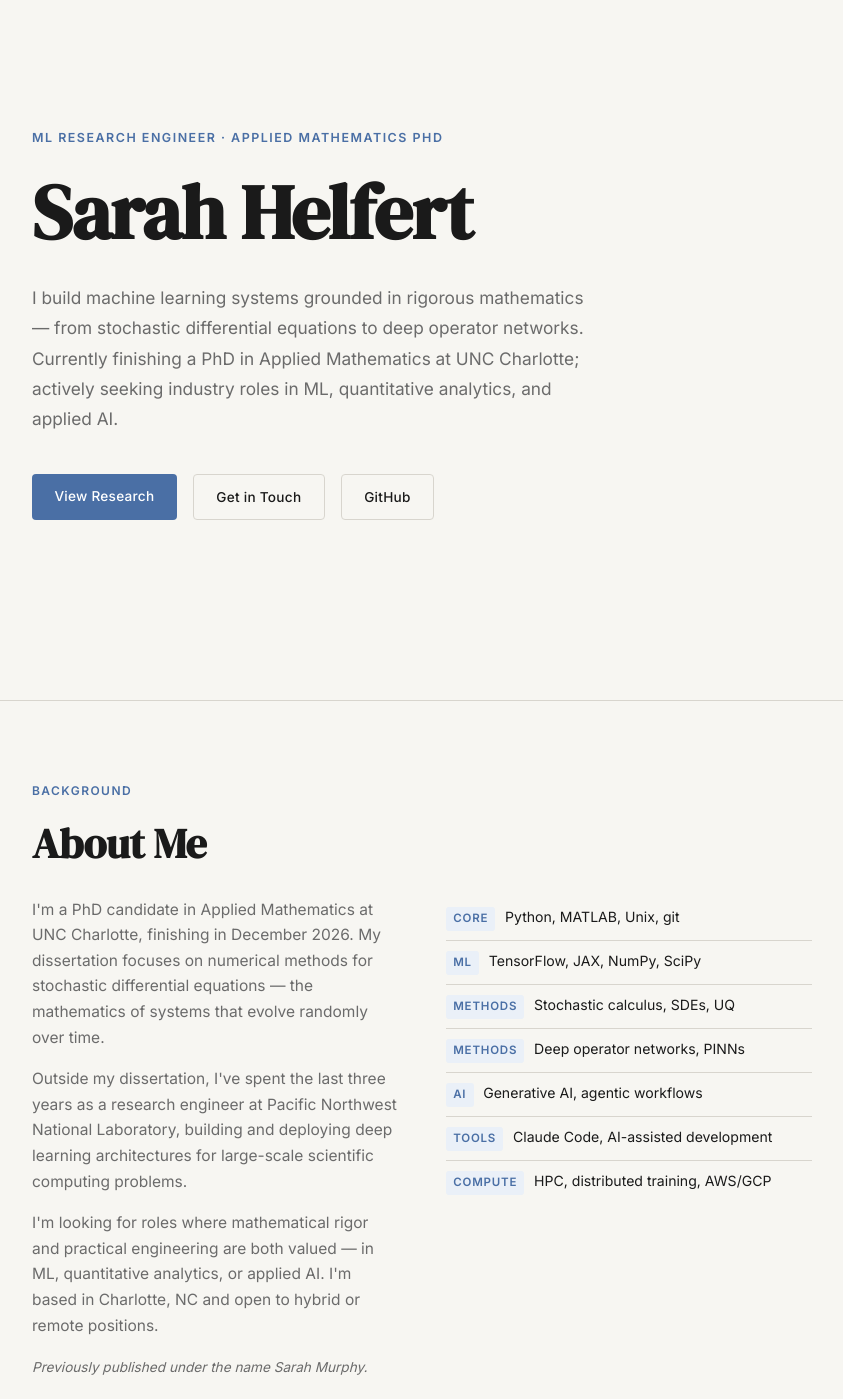
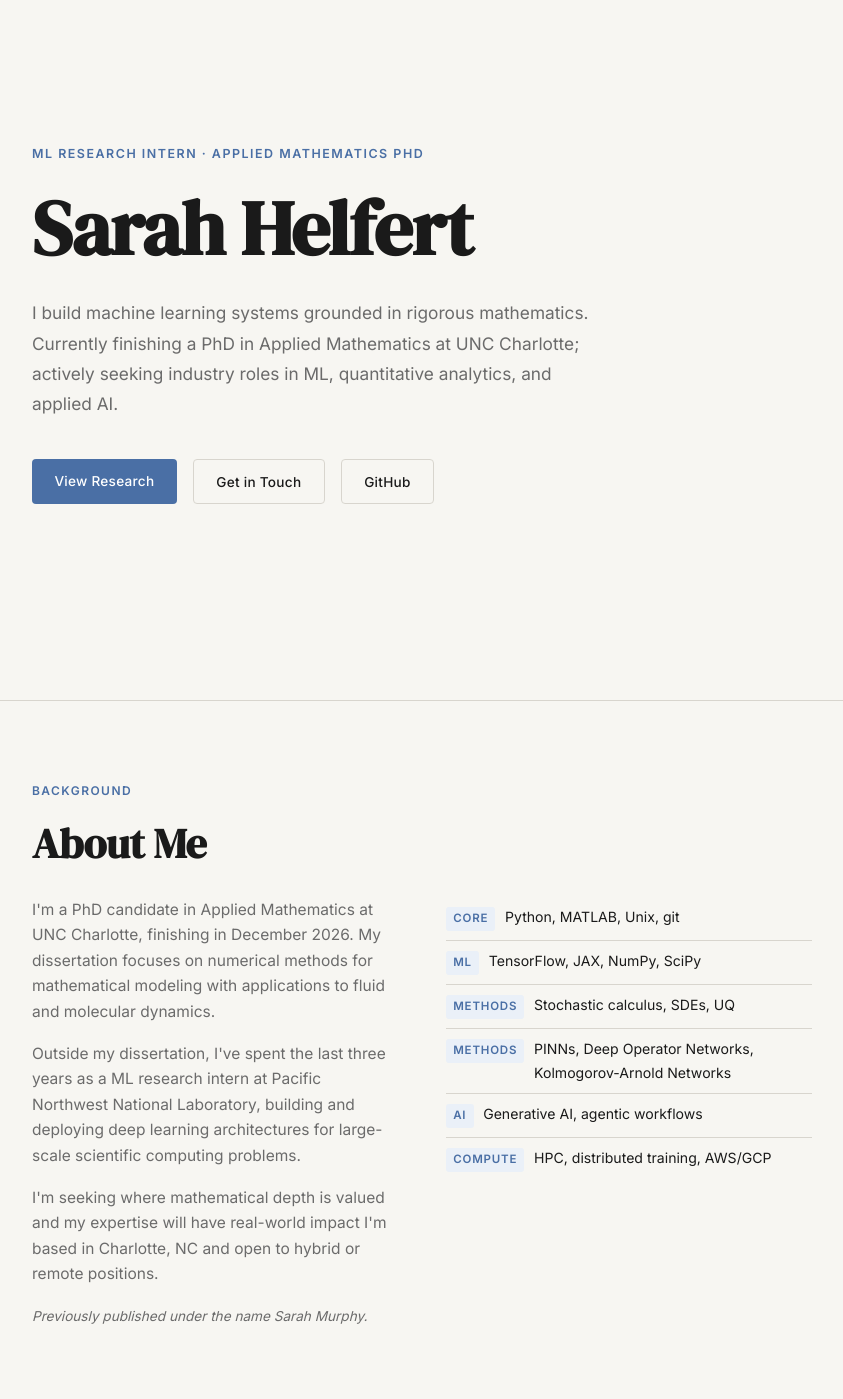
Before and after one commit to sarahhelfert/sarahhelfert.github.io, a plain HTML site: page index.html in a window 1280 px wide. Shown: the part 100-1499 px from the top of the page, without its empty margins (218-1061 px from the left). Drawn offline with Linux system fonts and the light colour scheme.

Commit message:
Revise hero section and update skills list
Updated job title and refined descriptions for clarity. Enhanced skills list with additional methods.

```diff
--- a/index.html
+++ b/index.html
@@ -416,10 +416,10 @@
 
 <!-- HERO -->
 <section id="hero" style="border-top: none;">
-  <p class="hero-eyebrow">ML Research Engineer · Applied Mathematics PhD</p>
+  <p class="hero-eyebrow">ML Research Intern · Applied Mathematics PhD</p>
   <h1 class="hero-name">Sarah Helfert</h1>
   <p class="hero-desc">
-    I build machine learning systems grounded in rigorous mathematics — from stochastic differential equations to deep operator networks.
+    I build machine learning systems grounded in rigorous mathematics.
     Currently finishing a PhD in Applied Mathematics at UNC Charlotte; actively seeking industry roles in ML, quantitative analytics, and applied AI.
   </p>
   <div class="hero-cta">
@@ -437,17 +437,17 @@
     <div class="about-text">
       <p>
         I'm a PhD candidate in Applied Mathematics at UNC Charlotte, finishing in December 2026.
-        My dissertation focuses on numerical methods for stochastic differential equations —
-        the mathematics of systems that evolve randomly over time.
+        My dissertation focuses on numerical methods for mathematical modeling with applications
+        to fluid and molecular dynamics.
       </p>
       <p>
-        Outside my dissertation, I've spent the last three years as a research engineer at
+        Outside my dissertation, I've spent the last three years as a ML research intern at
         Pacific Northwest National Laboratory, building and deploying deep learning architectures
         for large-scale scientific computing problems.
       </p>
       <p>
-        I'm looking for roles where mathematical rigor and practical engineering are both
-        valued — in ML, quantitative analytics, or applied AI. I'm based in Charlotte, NC
+        I'm seeking where mathematical depth is valued and my expertise
+        will have real-world impact I'm based in Charlotte, NC
         and open to hybrid or remote positions.
       </p>
       <p style="margin-top: 0.5rem;">
@@ -459,9 +459,8 @@
         <li><span class="skill-tag">Core</span> Python, MATLAB, Unix, git</li>
         <li><span class="skill-tag">ML</span> TensorFlow, JAX, NumPy, SciPy</li>
         <li><span class="skill-tag">Methods</span> Stochastic calculus, SDEs, UQ</li>
-        <li><span class="skill-tag">Methods</span> Deep operator networks, PINNs</li>
+        <li><span class="skill-tag">Methods</span> PINNs, Deep Operator Networks, Kolmogorov-Arnold Networks</li>
         <li><span class="skill-tag">AI</span> Generative AI, agentic workflows</li>
-        <li><span class="skill-tag">Tools</span> Claude Code, AI-assisted development</li>
         <li><span class="skill-tag">Compute</span> HPC, distributed training, AWS/GCP</li>
       </ul>
     </div>
```
